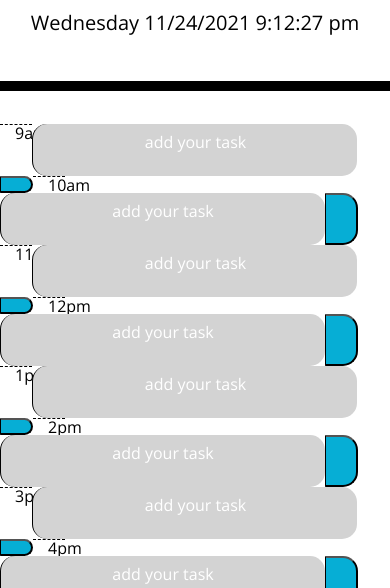
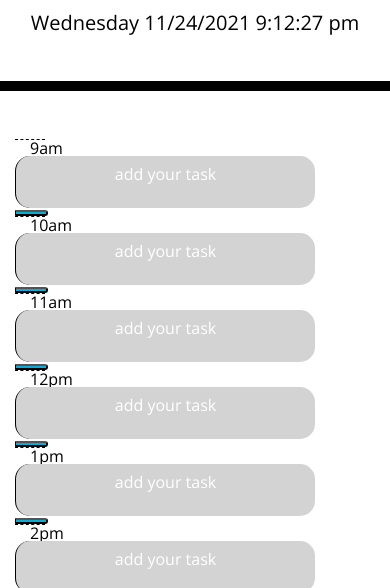
Before and after one commit to Sebastian2908-2007/your-work-planner, a plain HTML site: page index.html in a window 390 px wide. Shown: the part 256-844 px from the top of the page. Drawn offline with nearby package versions, Linux system fonts and the light colour scheme; a web font is replaced by a local one.

Commit message:
basic media querie added to 399px or less,to make app viewable at least as well as usable

```diff
--- a/assets/css/style.css
+++ b/assets/css/style.css
@@ -69,3 +69,13 @@ textarea{
   font-size: 20px;
   transition: all .3s ease-in-out;
 }
+
+@media screen and (max-width:399px) {
+  .row{
+   display: inline;
+  }
+  .saveBtn{
+    display: block;
+
+  }
+}
--- a/assets/js/index.js
+++ b/assets/js/index.js
@@ -1,9 +1,9 @@
-var hours = [];
-var storeText = [];
+let hours = [];
+let storeText = [];
 
 // generate an array to hold workiing hours
 for(i= 9; i < 18; i++) {
-    var hoursObj = {
+    let hoursObj = {
         hour: i,
         shown: dayjs().set('hour', i).format("ha")
     };
@@ -12,23 +12,23 @@ for(i= 9; i < 18; i++) {
 
 //set todays date and time in header and update it
 function updateTime() {
-     var todaysDate = (dayjs().format("dddd MM/DD/YYYY h:mm:ss a"));
+     let todaysDate = (dayjs().format("dddd MM/DD/YYYY h:mm:ss a"));
       $("#currentDay").text(todaysDate);
       setInterval(updateTime, 1000)
 };
 
 function createTimeRows() {
     // make a bootstrap class= 'row ' div to hold our columns
-    $(".container").append("<div class='row'></div>");
+    $(".container-fluid").append("<div class='row '></div>");
     for(i = 0; i < hours.length; i++) {
         // make some id's for the buttons and the textarea
         let hourId = "text" + i;
         let buttonId = "button" + i;
         // make the columns for button textarea and the div to hold the current hour use properties of the object inside the hours array to give the time representation
         $(".row").append(
-            "<div class='col-1 hour'>" + hours[i].shown + "</div>",
-            "<textarea class='col-10 time-block' id="+ hourId + "></textarea>",
-            "<button class='saveBtn col-1' id="+ buttonId +"><span class='oi oi-task'></span></button>"
+            "<div class='col-1  hour'>" + hours[i].shown + "</div>",
+            "<textarea class=' col-10  time-block' id="+ hourId + "></textarea>",
+            "<button class='saveBtn col-1 ' id="+ buttonId +"><span class='oi oi-task'></span></button>"
             );
             // here we check to see  if the current time is equal to or less then or the same as our hour propertie inside the object that resides inside the hours array, in order  to give it the correct class
             if(hours[i].hour < dayjs().hour()) {
@@ -52,7 +52,7 @@ function createTimeRows() {
             });
 
     }
-    load()
+    load();
 };
 
 function load() {
--- a/index.html
+++ b/index.html
@@ -29,7 +29,7 @@
       <p class="lead">A simple calendar app for scheduling your work day</p>
       <p id="currentDay" class="lead"></p>
     </header>
-    <div class="container">
+    <div class="container-fluid">
 
     </div>
 
```
